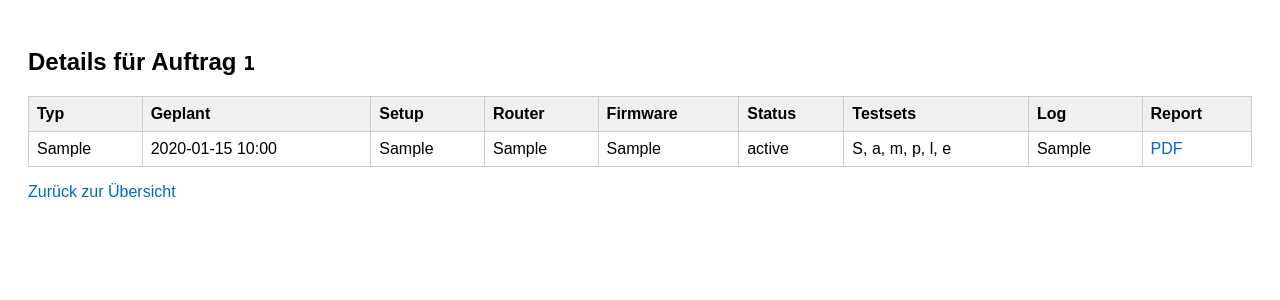
After one commit to michaelbuzek/status-page, a Flask app: page /auftrag/1 in a window 1280 px wide. The commit adds this page. Shown: the top 300 px of the page. Run offline with Flask 3, Linux system fonts and the light colour scheme; tables that the repository leaves empty hold one stand-in row (values such as "Sample post").

Commit message:
Details-Link zu Auftrag eingefügt in status.html

```diff
--- a/app.py
+++ b/app.py
@@ -29,5 +29,11 @@ def admin():
     auftraege = gruppiere_events_nach_auftrag(events)
     return render_template("admin.html", auftraege=auftraege)
 
+@app.route("/auftrag/<int:auftrag_id>")
+def auftrag_detail(auftrag_id):
+    events = TriggerEvent.query.filter_by(auftrag_id=auftrag_id).order_by(TriggerEvent.execute_at).all()
+    return render_template("auftrag_detail.html", auftrag_id=auftrag_id, events=events)
+
+
 if __name__ == "__main__":
     app.run(host="0.0.0.0", port=5000)
--- /dev/null
+++ b/templates/auftrag_detail.html
@@ -0,0 +1,52 @@
+<!-- templates/auftrag_detail.html -->
+<!DOCTYPE html>
+<html>
+<head>
+    <meta charset="UTF-8">
+    <title>Details für Auftrag {{ auftrag_id }}</title>
+    <style>
+        body { font-family: Arial, sans-serif; padding: 20px; }
+        table { border-collapse: collapse; width: 100%; }
+        th, td { border: 1px solid #ccc; padding: 8px; text-align: left; }
+        th { background-color: #f0f0f0; }
+        a { text-decoration: none; color: #0066cc; }
+    </style>
+</head>
+<body>
+    <h2>Details für Auftrag <code>{{ auftrag_id }}</code></h2>
+    <table>
+        <tr>
+            <th>Typ</th>
+            <th>Geplant</th>
+            <th>Setup</th>
+            <th>Router</th>
+            <th>Firmware</th>
+            <th>Status</th>
+            <th>Testsets</th>
+            <th>Log</th>
+            <th>Report</th>
+        </tr>
+        {% for e in events %}
+        <tr>
+            <td>{{ e.type }}</td>
+            <td>{{ e.execute_at.strftime('%Y-%m-%d %H:%M') }}</td>
+            <td>{{ e.setup }}</td>
+            <td>{{ e.router }}</td>
+            <td>{{ e.firmware }}</td>
+            <td>{{ e.status }}</td>
+            <td>{{ e.testsets | join(", ") }}</td>
+            <td>{{ e.result_log or "-" }}</td>
+            <td>
+                {% if e.report_url %}
+                    <a href="{{ e.report_url }}" target="_blank">PDF</a>
+                {% else %}
+                    -
+                {% endif %}
+            </td>
+        </tr>
+        {% endfor %}
+    </table>
+
+    <p><a href="/">Zurück zur Übersicht</a></p>
+</body>
+</html>
```
Also changed, not shown: templates/status.html (+9 -1 lines).
